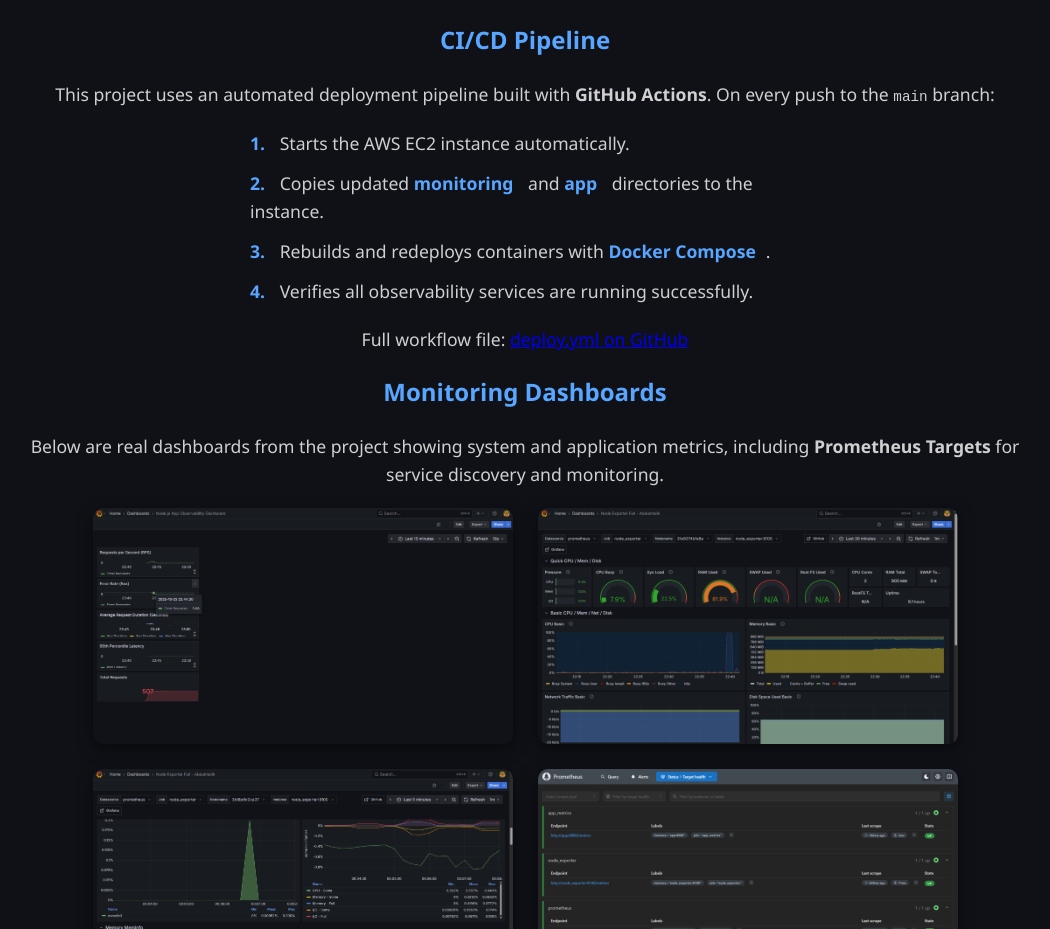
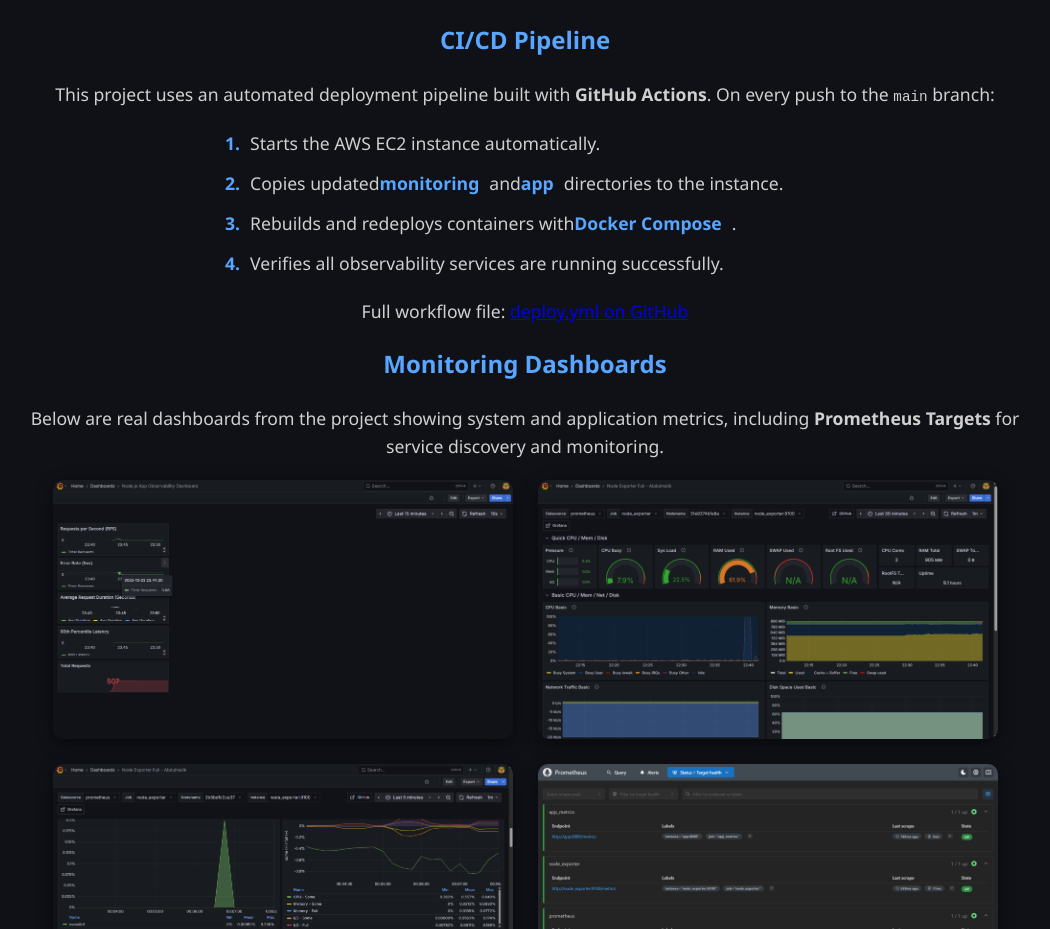
Before and after one commit to Mlok-sys/cloud-observability-platform, a website: page app/public/index.html in a window 1280 px wide. Shown: the part 1960-2889 px from the top of the page, without its empty margins (115-1165 px from the left). Drawn offline with Linux system fonts and the light colour scheme.

Commit message:
Update style.css

```diff
--- a/app/public/style.css
+++ b/app/public/style.css
@@ -117,18 +117,18 @@
   margin: 20px auto;
   font-size: 1.1em;
   color: #cfcfcf;
-  counter-reset: step;
 }
 
 .pipeline-steps li {
   margin-bottom: 12px;
-  padding-left: 25px;
-  position: relative;
+  display: flex;
+  align-items: center;
 }
 
 .pipeline-steps li strong {
   color: #58a6ff;
   margin-right: 10px;
+  flex-shrink: 0;
 }
 
 /* Screenshots */
@@ -141,7 +141,7 @@
 }
 
 .gallery img {
-  width: 420px;
+  width: 460px;
   border-radius: 10px;
   box-shadow: 0 4px 15px rgba(0,0,0,0.5);
   transition: transform 0.3s ease;
```
